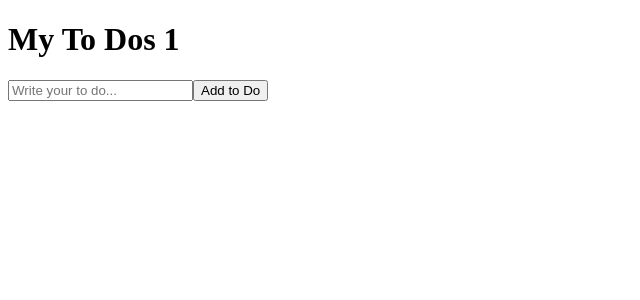
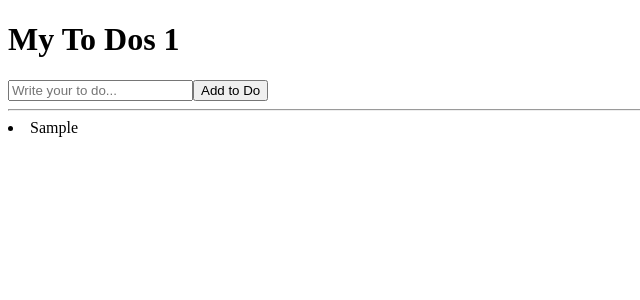
Before and after one commit to drow724/ReactJS, a React (Create React App) app in the folder react-for-beginner/: page / in a window 1280 px wide. Both pictures are taken after typing "Sample" into the empty fields and a click on the button "Add to Do". Shown: the top 300 px of the page, without its empty margins (0-640 px from the left). Built offline with nearby package versions, Linux system fonts and the light colour scheme.

Commit message:
To Do List part Two

```diff
--- a/react-for-beginner/src/App.js
+++ b/react-for-beginner/src/App.js
@@ -13,13 +13,15 @@ function App() {
     setToDos((currentArray) => [toDo, ...currentArray]);
     setTodo("");
   }
-  console.log(toDos)
+
   return <div>
     <h1>My To Dos {toDos.length}</h1>
     <form onSubmit={onSubmit}>
       <input onChange={onChange} value={toDo} type="text" placeholder="Write your to do..." />
       <button>Add to Do</button>
     </form>
+    <hr />
+    {toDos.map((item, index) => <li key={index}>{item}</li>)}
   </div>
 }
 
```
